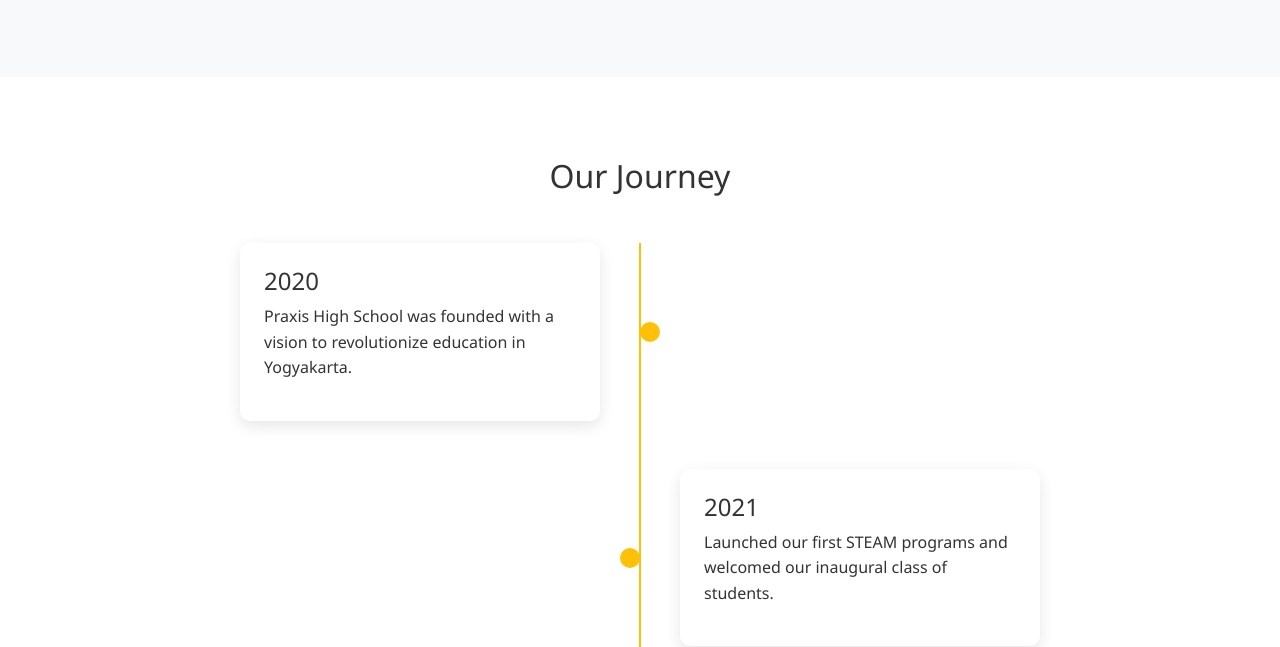
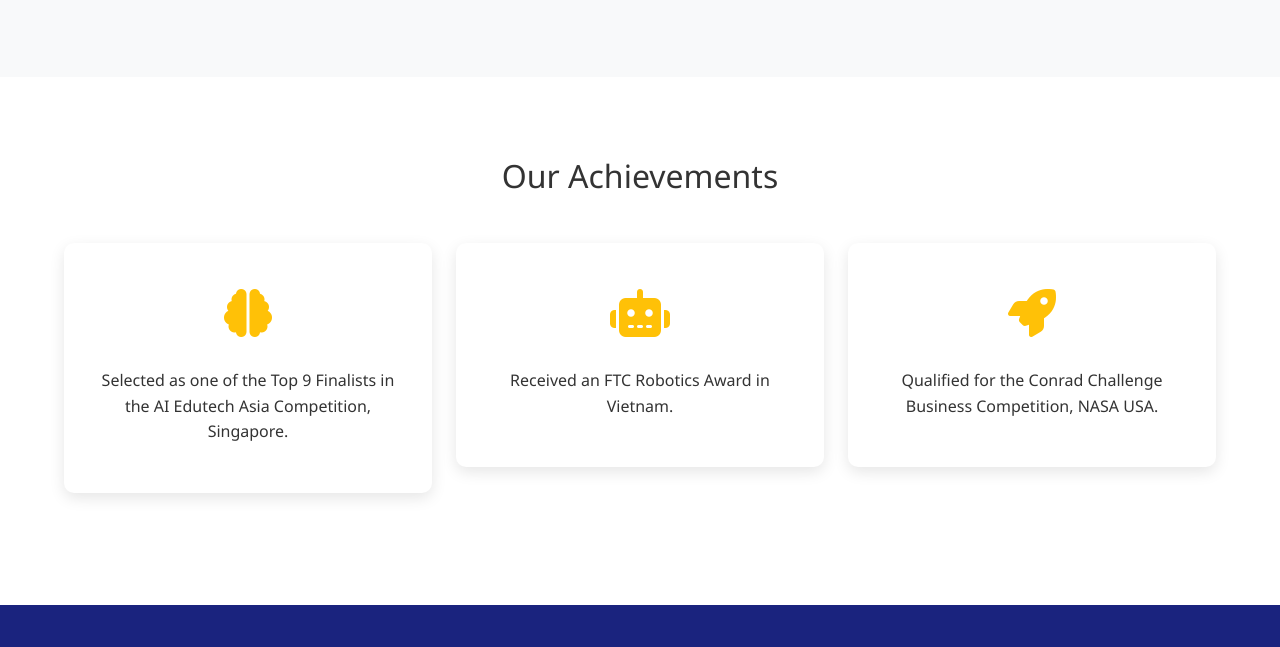
Before and after one commit to hudakurniawan/praxis-website, a plain HTML site: page website-and-photos/about.html in a window 1280 px wide. Shown: the part 1418-2065 px from the top of the page. Drawn offline with nearby package versions, Linux system fonts and the light colour scheme.

Commit message:
update about page

```diff
--- a/website-and-photos/about.html
+++ b/website-and-photos/about.html
@@ -151,6 +151,7 @@
 
       .achievements-section {
         padding: 5rem 0;
+        background-color: #ffffff;
       }
 
       .timeline {
@@ -398,7 +399,7 @@
       </section>
 
       <!-- History Section -->
-      <section class="history-section">
+      <!-- <section class="history-section">
         <div class="container">
           <h2 class="text-center mb-5">Our Journey</h2>
           <div class="timeline">
@@ -449,7 +450,7 @@
             </div>
           </div>
         </div>
-      </section>
+      </section> -->
 
       <section class="achievements-section">
         <div class="container">
```
